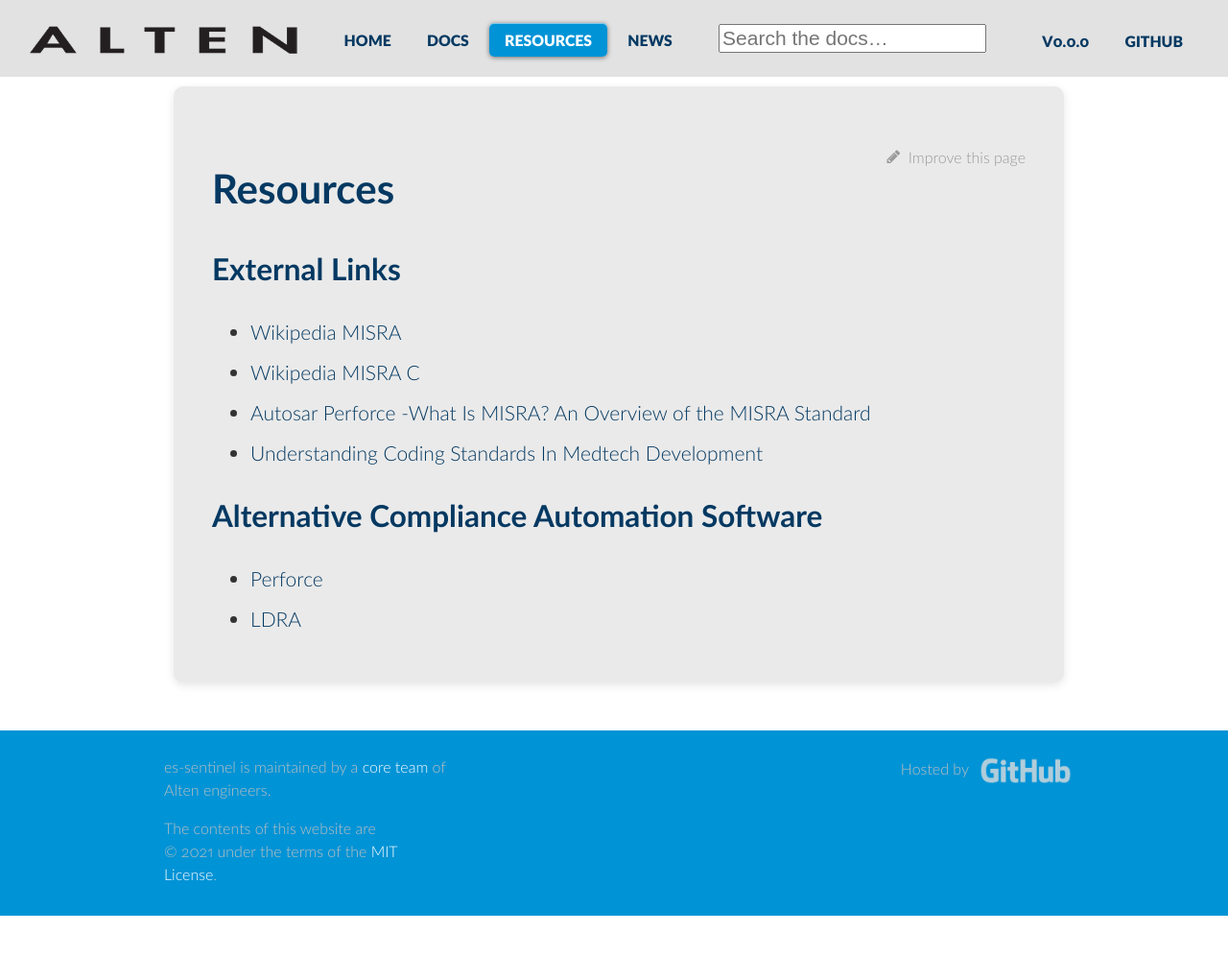
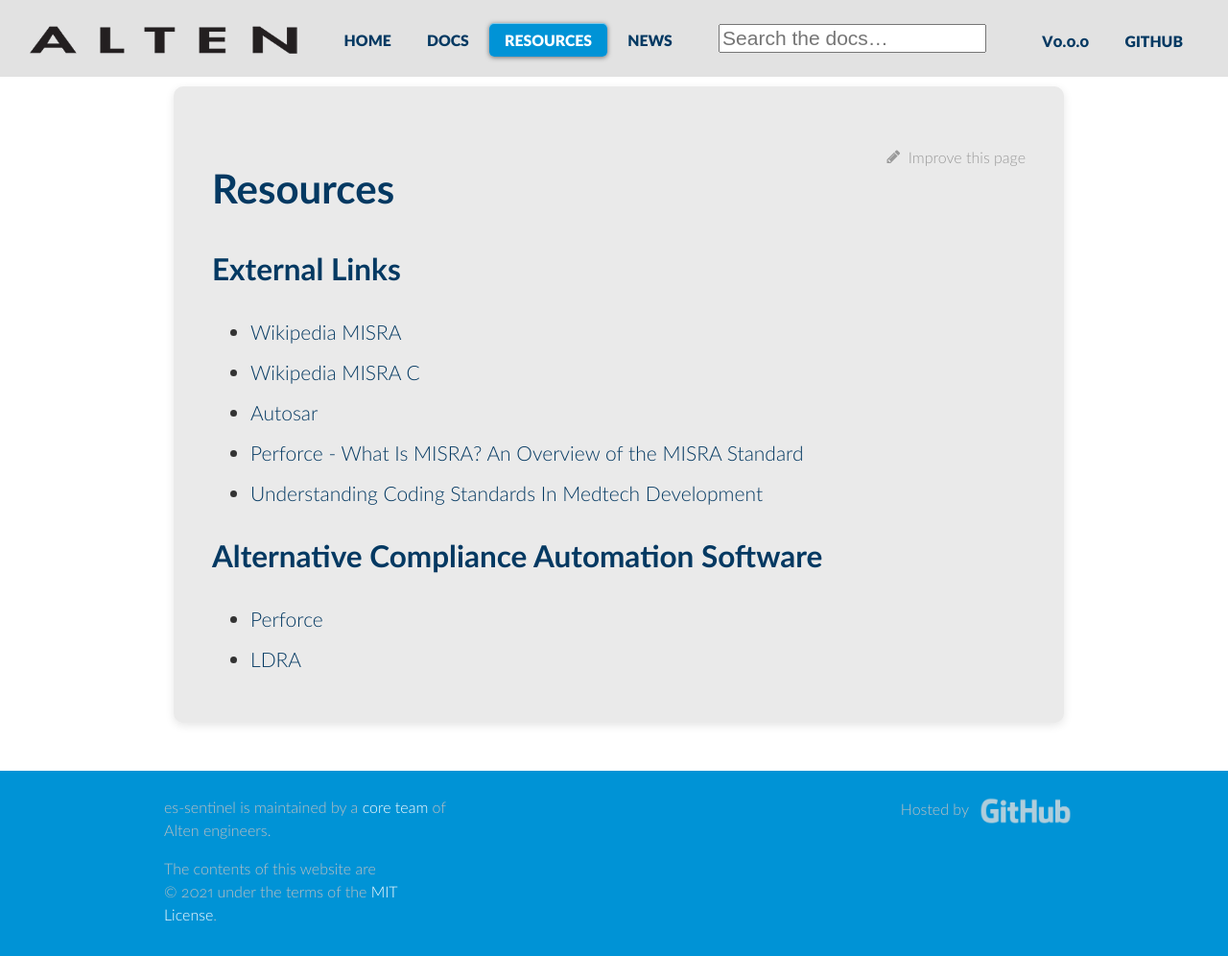
Before and after one commit to alten-labs/es-sentinel, a Jekyll site: the page built from docs/pages/resources.md, in a window 1280 px wide. Shown: the whole page at 96% size. Built offline with Jekyll 4.4.1, drawn with Linux system fonts in a browser that asks for light colours; comment, search, counter and statistics services are not loaded; before the commit the page ends 954 px from its top, so only the background shows below that.

```diff
--- a/docs/pages/resources.md
+++ b/docs/pages/resources.md
@@ -9,7 +9,7 @@ redirect_from:
 - [Wikipedia MISRA](https://en.wikipedia.org/wiki/Motor_Industry_Software_Reliability_Association)
 - [Wikipedia MISRA C](https://en.wikipedia.org/wiki/MISRA_C)
 - [Autosar](https://www.autosar.org/)
-[Perforce -What Is MISRA? An Overview of the MISRA Standard](https://www.perforce.com/resources/qac/what-misra-overview-misra-standard)
+- [Perforce - What Is MISRA? An Overview of the MISRA Standard](https://www.perforce.com/resources/qac/what-misra-overview-misra-standard)
 - [Understanding Coding Standards In Medtech Development](https://www.meddeviceonline.com/doc/understanding-coding-standards-in-medtech-development-0001)
 
 ## Alternative Compliance Automation Software
```
